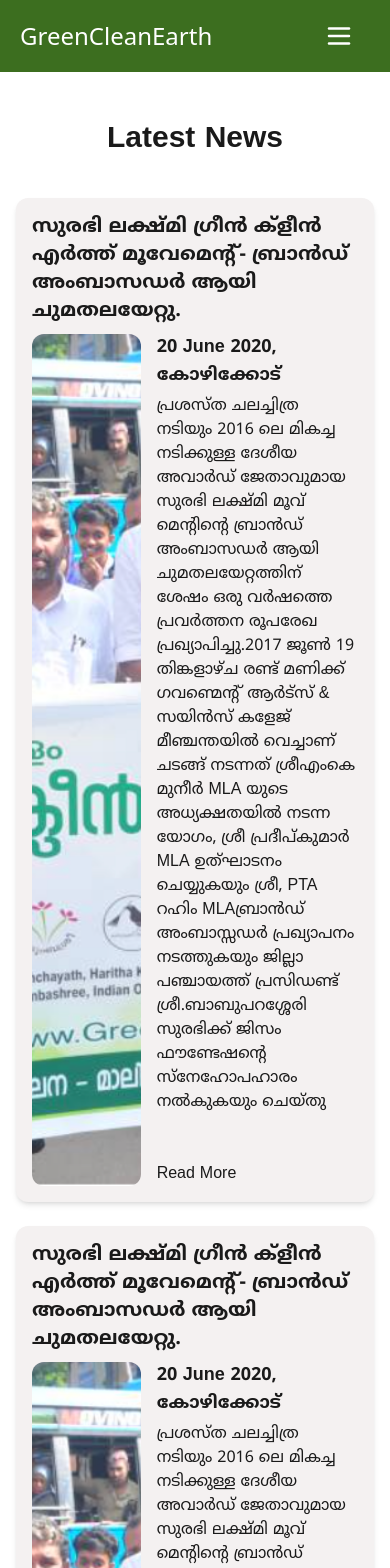
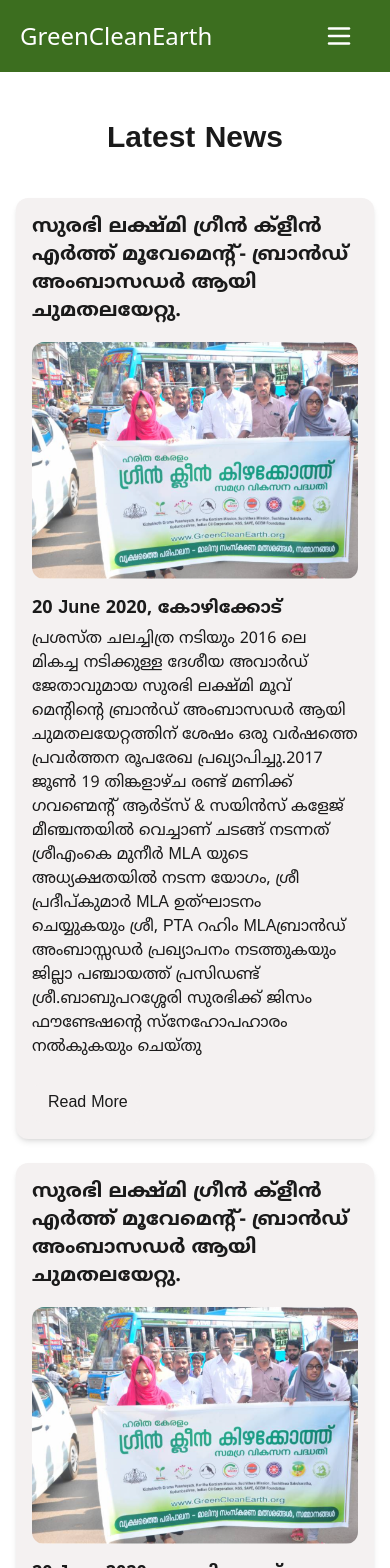
Before and after one commit to zwenie-tech/green-clean-earth, a Next.js app: page /Latest in a window 390 px wide. Shown: the top 1568 px of the page. Built offline with nearby package versions, Linux system fonts and the light colour scheme.

Commit message:
join messege

```diff
--- a/src/app/Instruction/page.tsx
+++ b/src/app/Instruction/page.tsx
@@ -4,21 +4,26 @@ import React from 'react';
 import { Container, Row, Col } from 'react-bootstrap';
 
 const Instruction = () => {
+  const mobileStyles = {
+    paddingLeft: '20px',
+    paddingTop: '40px',
+    paddingRight: '25px',
+    overflowY: 'scroll', // This will be applied on mobile screens
+  };
   return (
     <>
-    <NavigationBar/>
+     <NavigationBar />
       <div className="flex justify-center items-center mt-6 mb-3">
-        <h1 className="text-3xl font-bold">വിത്തുകള് നടുന്ന വിധം</h1>
+        <h1 className="text-3xl text-center font-bold">വിത്തുകള് നടുന്ന വിധം</h1>
       </div>
-
-      <Container>
-        <Row style={{display: 'flex',marginTop:'20px',height:'510px'}}>
-          <Col  className='bg-light-green'xs={3} style={{ padding: '10px',marginLeft:'45px'}}>
-            <div style={{ height: '100%', alignItems: 'center' }}>
-            </div>
-          </Col>
-          <Col style={{paddingLeft:'20px',paddingTop:'40px',paddingRight:'25px'}}>
-            {/* Example content */}
+      <div style={{ minHeight: '100vh', display: 'flex', flexDirection: 'column' }}>
+        <Container fluid style={{ flex: 1, overflowY: 'auto' }}>
+          <Row style={{ display: 'flex', marginTop: '20px', height: 'auto' }}>
+            <Col className='bg-light-green' xs={3} style={{ padding: '10px', marginLeft: '45px' }}>
+              <div style={{ height: 'auto', alignItems: 'center' }}>
+              </div>
+            </Col>
+            <Col style={{ paddingLeft: '20px', paddingTop: '40px', paddingRight: '25px' }}>
             <p>1.ബദാം, പേര, നീർമരുത്, വേങ്ങ, താന്നി, കുമിഴ് : ഇവ ചാക്കോടെ രണ്ട് ദിവസം പച്ചവെള്ളത്തിലിടുക, പിന്നെ ബെഡിലിടുക.</p>
             <p>2.നെല്ലി, ഉങ്ങ്,കരിങ്ങാര്, സീതാപ്പഴം, കൂവളം, മാദളം, ചമത, മന്താരം, പൂവരശ്, സുബാബൂല്‍: ഇവ രണ്ട് മണിക്കൂര്‍ പച്ചവെള്ളത്തിലിടുക അതിന് ശേഷം ബെഡിലിടുക. മുകളില്‍ പൊടിമണ്ണിടുക താഴ്ത്തി നനയ്ക്കുക.</p>
             <p>3.മഹാഗണി, വീട്ടി, ലക്ഷ്മി തരു : മൂന്ന് മണിക്കൂര്‍ പച്ചവെള്ളത്തിലിടുക. പിന്നെ ബെഡിലിടുക. വിത്ത് മറയുന്ന രീതിയില്‍ മണ്ണിടുക.</p>
@@ -36,6 +41,7 @@ const Instruction = () => {
           </Col>
         </Row>
       </Container>
+      </div>
       <Footer/>
     </>
   );
--- a/src/app/Join/page.tsx
+++ b/src/app/Join/page.tsx
@@ -12,7 +12,7 @@ const JoinNow = () => {
                 <h1 className="text-4xl font-bold text-center item-center" >ഹരിത കേരളം വൃക്ഷത്തൈ പരിപാലന മത്സരം.</h1>
             </div>
             <div className="mt-8 flex justify-center items-center" >
-                <h3 className="text-2xl font-bold items-center text-[#3C6E1F]">
+                <h3 className="text-2xl font-bold items-center text-[#3C6E1F] text-center">
                     വൃക്ഷങ്ങൾ നട്ട് വളർത്തൂ..ഫോട്ടോ അപ്‌ലോഡ് ചെയ്യൂ..<br />
                     സമ്മാനങ്ങൾ നേടൂ....ഭൂമിയെ രക്ഷിക്കൂ....
                 </h3>
--- a/src/app/Latest/page.tsx
+++ b/src/app/Latest/page.tsx
@@ -12,16 +12,20 @@ interface NewsCardProps {
 const NewsCard: React.FC<NewsCardProps> = ({ title, image, smallHeading, paragraph }) => {
   return (
     <div className="flex flex-col p-4 mb-6 shadow-md rounded-lg bg-light-gray mt-6">
-      <h2 className="text-xl font-bold mb-2">{title}</h2>
-      <div className="flex">
-        <img src={image} alt="news" className="w-1/3  object-cover mr-4 rounded-lg" />
-        <div className="flex flex-col justify-between w-2/3">
+      <h2 className="text-xl font-bold mb-4">{title}</h2>
+      <div className="flex flex-col md:flex-row">
+        <img
+          src={image}
+          alt="news"
+          className="w-full md:w-1/3 object-cover mb-4 md:mb-0 mr-0 md:mr-4 rounded-lg"
+        />
+        <div className="flex flex-col justify-between w-full md:w-2/3">
           <div>
             <h3 className="text-lg font-semibold mb-1">{smallHeading}</h3>
             <p className="mb-2">{paragraph}</p>
           </div>
-          <div className="flex mt-10">
-            <button className="bg-light-gray" style={{borderRadius:'5px'}}>
+          <div className="flex mt-4 md:mt-10">
+            <button className="bg-light-gray px-4 py-2 rounded-md">
               Read More
             </button>
           </div>
@@ -29,11 +33,9 @@ const NewsCard: React.FC<NewsCardProps> = ({ title, image, smallHeading, paragra
       </div>
     </div>
   );
-};
+};;
 
 const Latest = () => {
-
-
   const newsData = [
     {
       title: "സുരഭി ലക്ഷ്മി ഗ്രീൻ ക്‌ളീൻ എർത്ത് മൂവേമെന്റ്- ബ്രാൻഡ് അംബാസഡർ ആയി ചുമതലയേറ്റു.",
--- a/src/app/contact/page.tsx
+++ b/src/app/contact/page.tsx
@@ -46,7 +46,7 @@ const Contact = () => {
         <div className="mx-4 mb-10 flex flex-col gap-4 md:flex md:flex-row-reverse">
           <div className='mx-8'>
             <div className='my-4'>
-              <h3 className='text-primary text-2xl'>About us</h3>
+              <h3 className='text-primary text-2xl text-center'>About us</h3>
               <p className='border-l p-2 border-black'>ഭൂമിയെ ഹരിതാഭമാക്കാനും, മാലിന്യ മുക്തമാക്കാനും ജനങ്ങളെ പ്രേരിപ്പിക്കാൻവിവിധ സ്ഥാപങ്ങളുടെയും,സംഘടനകളുടെയും , സഹകരണത്തോടെ GCEM Foundation ആവിഷ്‌കരിച്ച് നടപ്പിൽ വരുത്തുന്ന ഒരു ബഹുജനമുന്നേറ്റമാണ് Green Clean Earth Movement(GCEM).</p>
             </div>
             <div>
--- a/src/app/coordinator-dashboard/page.tsx
+++ b/src/app/coordinator-dashboard/page.tsx
@@ -56,7 +56,7 @@ function CoordinatorDashBoardContent() {
       <NavigationBar />
 
       <div className="container mx-auto md:max-w-5xl min-h-screen mt-6">
-        <h1 className="text-3xl my-4 font-bold pb-4 border-b-2 mb-3">Coordinator Dashboard</h1>
+        <h1 className="text-3xl my-4 font-bold pb-4 border-b-2 mb-3 text-center">Coordinator Dashboard</h1>
         <p>താഴെക്കൊടുത്ത ലിങ്ക് കോപ്പി ചെയ്തു  എല്ലാ ക്ലാസ് ടീച്ചർമാർക്കും അയച്ചു കൊടുക്കുക.
  അവരോട് സ്വന്തം മൊബൈൽ നമ്പറും പേരും വെച്ച്  ക്ലാസിന്റെ പേരിൽ രജിസ്റ്റർ ചെയ്യുവാൻ പറയുക.
  യൂസർനേമും പാസ്സ്‌വേർഡും  എല്ലാ കുട്ടികൾക്കും അയച്ചു കൊടുക്കുവാനും പറയുക.
```
Also changed, not shown: src/app/user-dash-home/page.tsx (+19 -76 lines).
